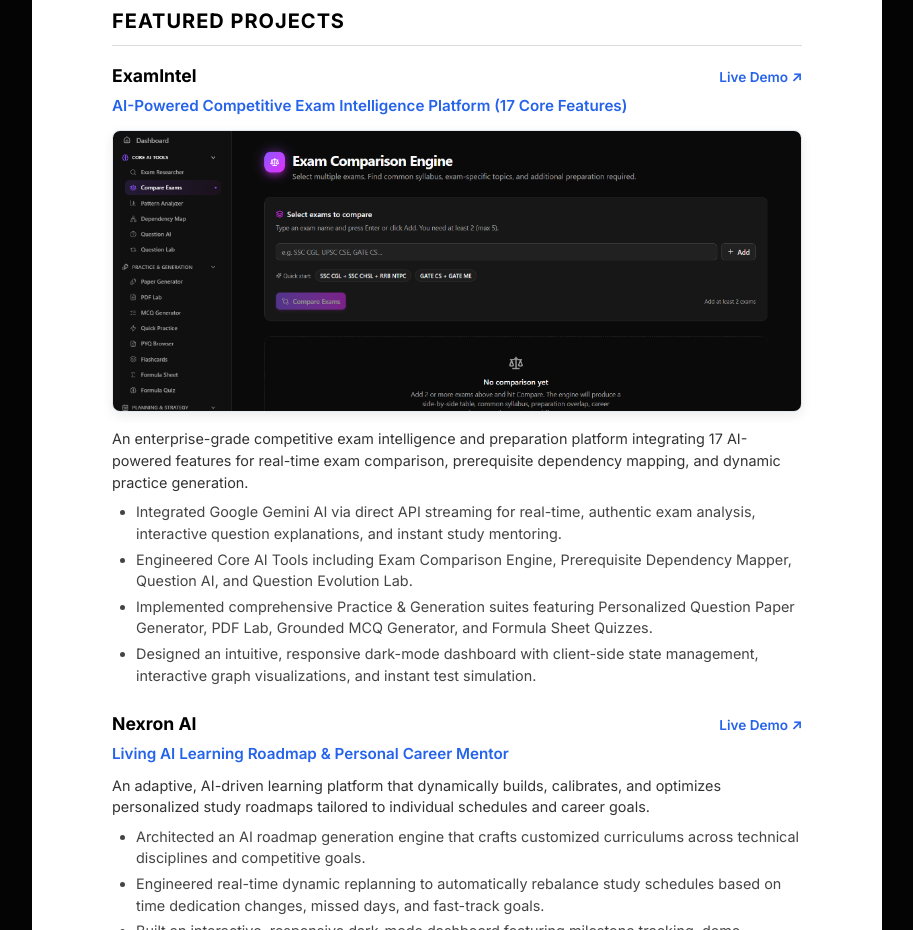
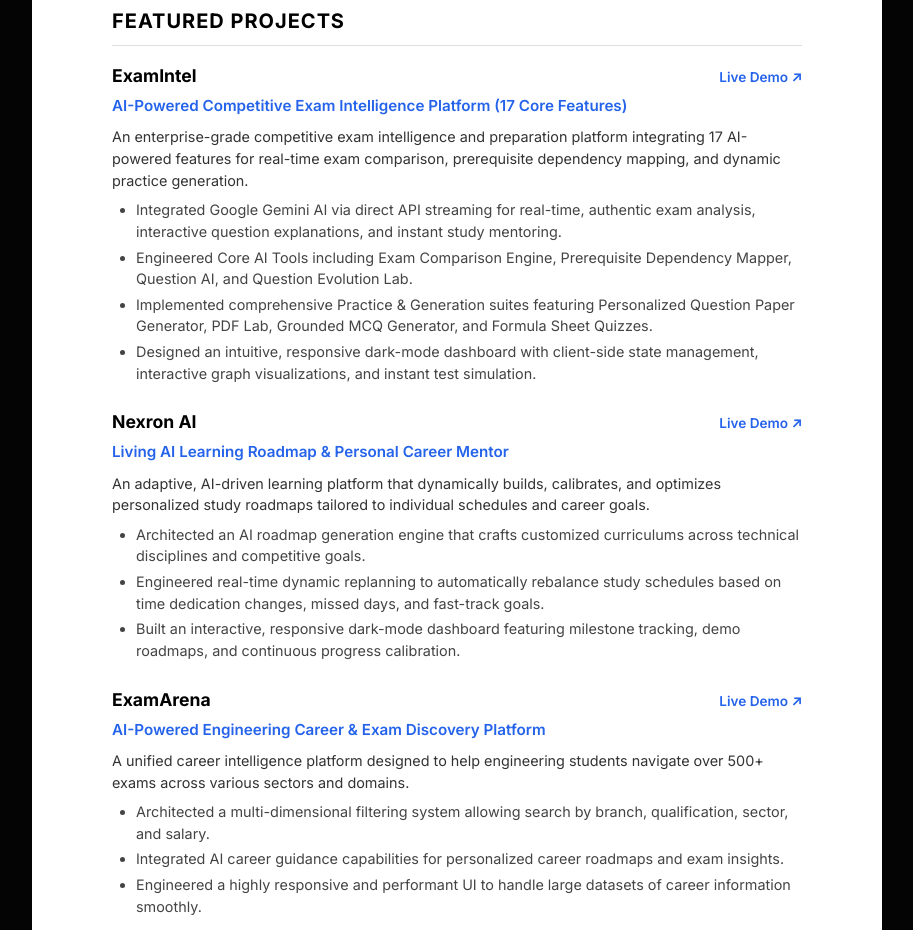
Before and after one commit to prakharmishra00000-cell/prakhar-mishra-portfolio, a Next.js app: page /resume in a window 1280 px wide. Shown: the part 880-1810 px from the top of the page, without its empty margins (183-1096 px from the left). Built offline with nearby package versions, Linux system fonts and the light colour scheme.

Commit message:
Remove ExamIntel image from resume page

```diff
--- a/src/app/resume/page.tsx
+++ b/src/app/resume/page.tsx
@@ -76,9 +76,6 @@
               </span>
             </div>
             <div className={styles.role}>AI-Powered Competitive Exam Intelligence Platform (17 Core Features)</div>
-            <div className={styles.projectImageContainer}>
-              <img src="/examintel.png" alt="ExamIntel Interface Preview" className={styles.projectPreviewImg} />
-            </div>
             <p>
               An enterprise-grade competitive exam intelligence and preparation platform integrating 17 AI-powered features for real-time exam comparison, prerequisite dependency mapping, and dynamic practice generation.
             </p>
```
